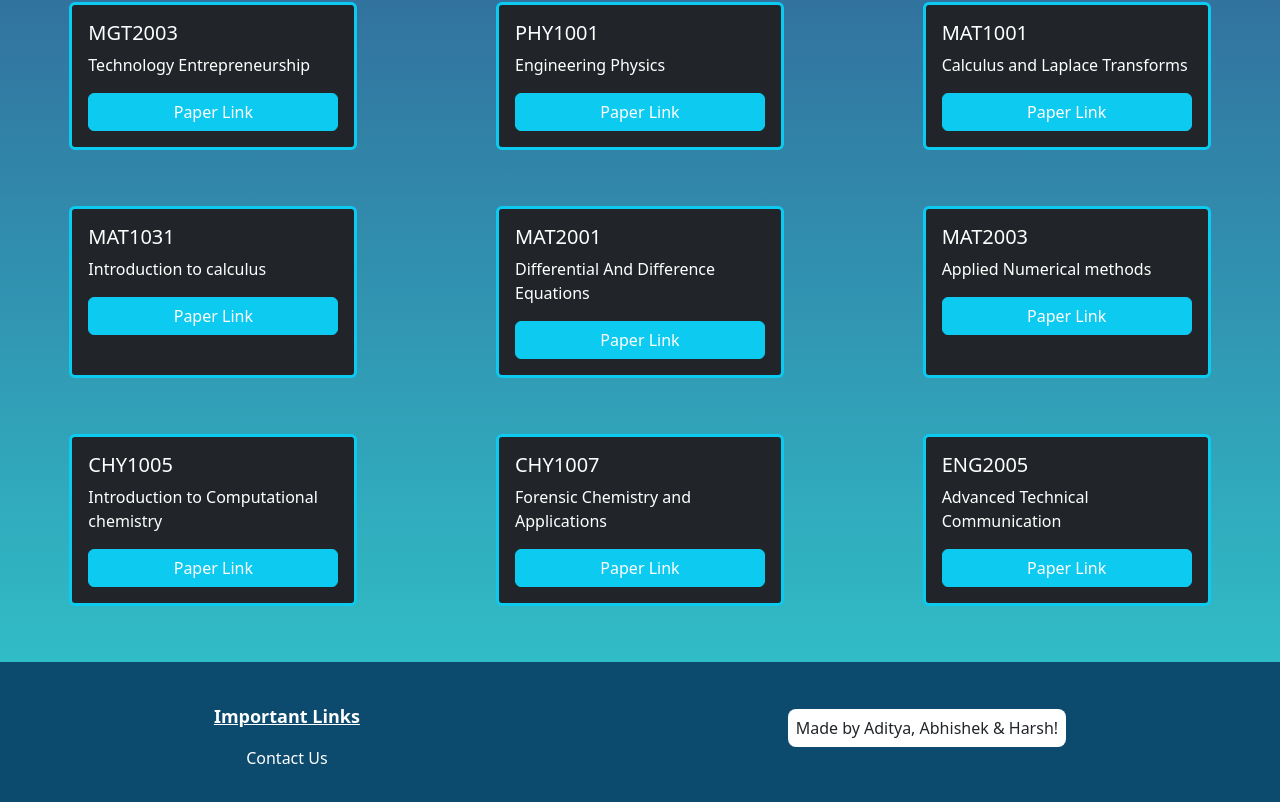
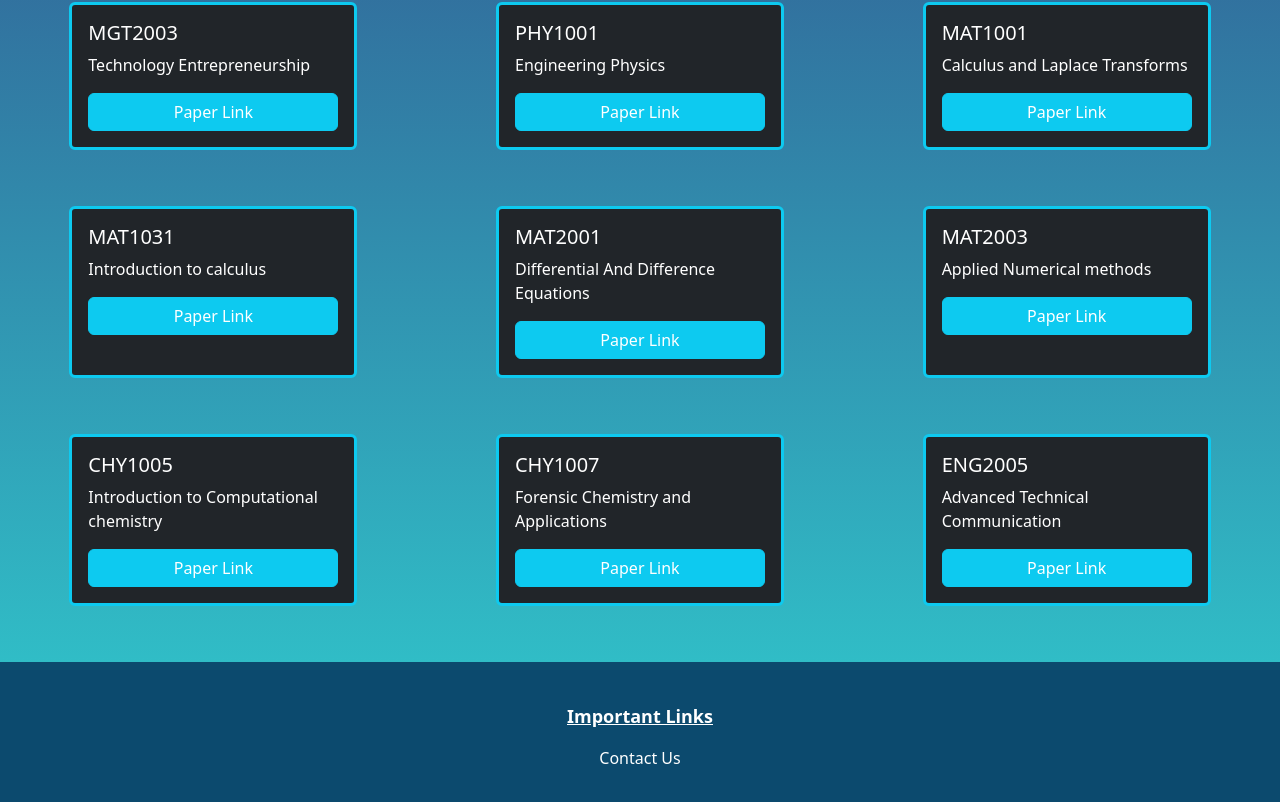
Before and after one commit to Cyb3rGhoul/qp-website-vitb, a React (Vite) app: page / in a window 1280 px wide. Shown: the part 946-1748 px from the top of the page. Built offline with nearby package versions, Linux system fonts and the light colour scheme.

Commit message:
Update App.jsx

```diff
--- a/src/App.jsx
+++ b/src/App.jsx
@@ -171,9 +171,6 @@ export default function App() {
           <p className="text-lg text-white underline font-bold">Important Links</p>
           <p className="text-white text-center text-sm sm:text-base"><a href="mailto:papersvitb@incel.email" className="text-white no-underline hover:font-semibold">Contact Us</a></p>
         </div>
-        <div className="mt-2 sm:mt-10 mb-10">
-          <span className="rounded-lg bg-white p-2 bg-opacity-40 items-center">Made by Aditya, Abhishek & Harsh!</span>
-        </div>
       </div>
     </>
   );
```
